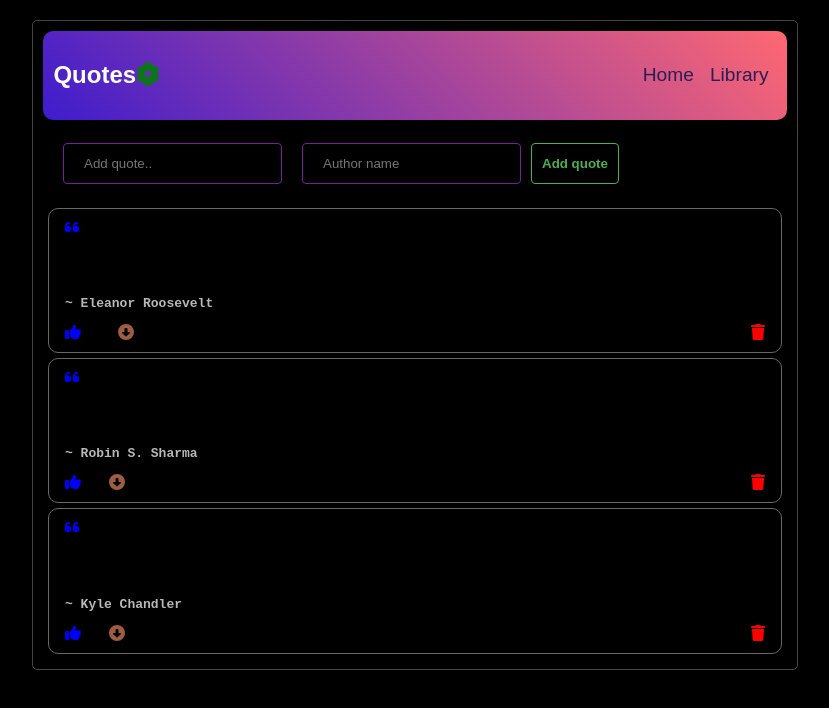
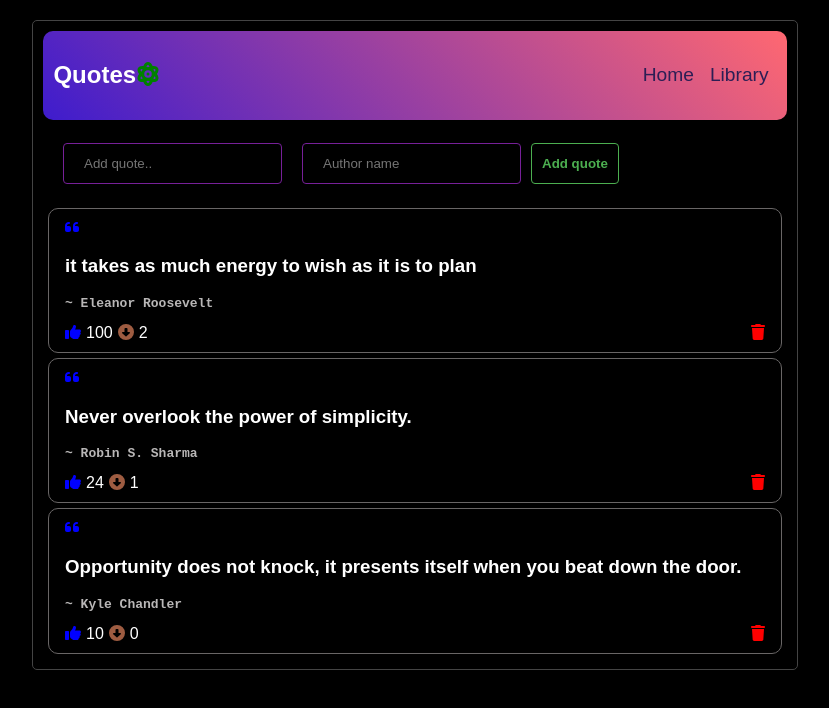
Before and after one commit to Willbeckh/quote-side, an Angular app: page /quotes in a window 1280 px wide. Shown: the top 708 px of the page, without its empty margins (225-1054 px from the left). Built offline with nearby package versions, Linux system fonts and the light colour scheme.

Commit message:
ch: update & remove dead code

```diff
--- a/angular.json
+++ b/angular.json
@@ -98,6 +98,9 @@
             ],
             "scripts": []
           }
+        },
+        "deploy": {
+          "builder": "angular-cli-ghpages:deploy"
         }
       }
     }
--- a/package.json
+++ b/package.json
@@ -35,6 +35,7 @@
     "@angular/compiler-cli": "~13.3.0",
     "@types/jasmine": "~3.10.0",
     "@types/node": "^12.11.1",
+    "angular-cli-ghpages": "^1.0.0",
     "jasmine-core": "~4.0.0",
     "karma": "~6.3.0",
     "karma-chrome-launcher": "~3.1.0",
--- a/src/app/components/quote-item/quote-item.component.html
+++ b/src/app/components/quote-item/quote-item.component.html
@@ -13,7 +13,7 @@
       <fa-icon
         [icon]="faArrowAltCircleDown"
         [ngStyle]="{ color: '#9e5c41' }"
-
+        (click)="downVote()"
       ></fa-icon>
       <span>{{ quote.downvotes }}</span>
     </div>
--- a/src/app/components/quote-item/quote-item.component.ts
+++ b/src/app/components/quote-item/quote-item.component.ts
@@ -29,4 +29,8 @@ export class QuoteItemComponent implements OnInit {
   upVote(): void {
     this.quote.upvotes++;
   }
+
+  downVote(): void {
+    this.quote.downvotes++;
+  }
 }
--- a/src/styles.css
+++ b/src/styles.css
@@ -3,6 +3,6 @@ body {
   background-color: #000;
   padding: 20px;
   margin: 0;
-  /* color: #fff; */
+  color: #fff;
   font-family: Arial, Helvetica, sans-serif;
 }
```
Also changed, not shown: 1 other file (tests, documents, lock files or other folders).
